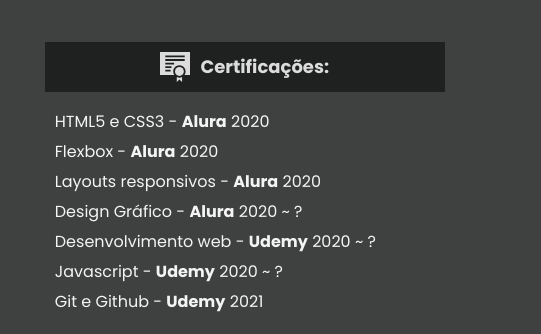
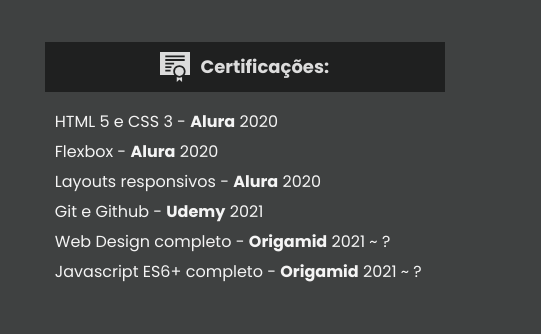
Before and after one commit to andersonmwp/portfolio, a plain HTML site: page index.html in a window 1280 px wide. Shown: the part 2008-2342 px from the top of the page, 338-879 px from the left. Drawn offline with Linux system fonts and the light colour scheme; files whose address does not match are found by name.

Commit message:
atualizando arquivos

```diff
--- a/index.html
+++ b/index.html
@@ -99,13 +99,12 @@
                         </div>
 
                         <ul>
-                            <li class="curriculo__card-informacoes">HTML5 e CSS3 - <span class="negrito">Alura</span> 2020</li>
+                            <li class="curriculo__card-informacoes">HTML 5 e CSS 3 - <span class="negrito">Alura</span> 2020</li>
                             <li class="curriculo__card-informacoes">Flexbox - <span class="negrito">Alura</span> 2020</li>
                             <li class="curriculo__card-informacoes">Layouts responsivos - <span class="negrito">Alura</span> 2020</li>
-                            <li class="curriculo__card-informacoes">Design Gráfico - <span class="negrito">Alura</span> 2020 ~ ?</li>
-                            <li class="curriculo__card-informacoes">Desenvolvimento web - <span class="negrito">Udemy</span> 2020 ~ ?</li>
-                            <li class="curriculo__card-informacoes">Javascript - <span class="negrito">Udemy</span> 2020 ~ ?</li>
                             <li class="curriculo__card-informacoes">Git e Github - <span class="negrito">Udemy</span> 2021</li>
+                            <li class="curriculo__card-informacoes">Web Design completo - <span class="negrito">Origamid</span> 2021 ~ ?</li>
+                            <li class="curriculo__card-informacoes">Javascript ES6+ completo - <span class="negrito">Origamid</span> 2021 ~ ?</li>
                         </ul>
                     </article>
                 </div>
```
Also changed, not shown: andersonPortfolio.html (+1 -1 lines), src/img/gerais/background.png, 1 other file.
